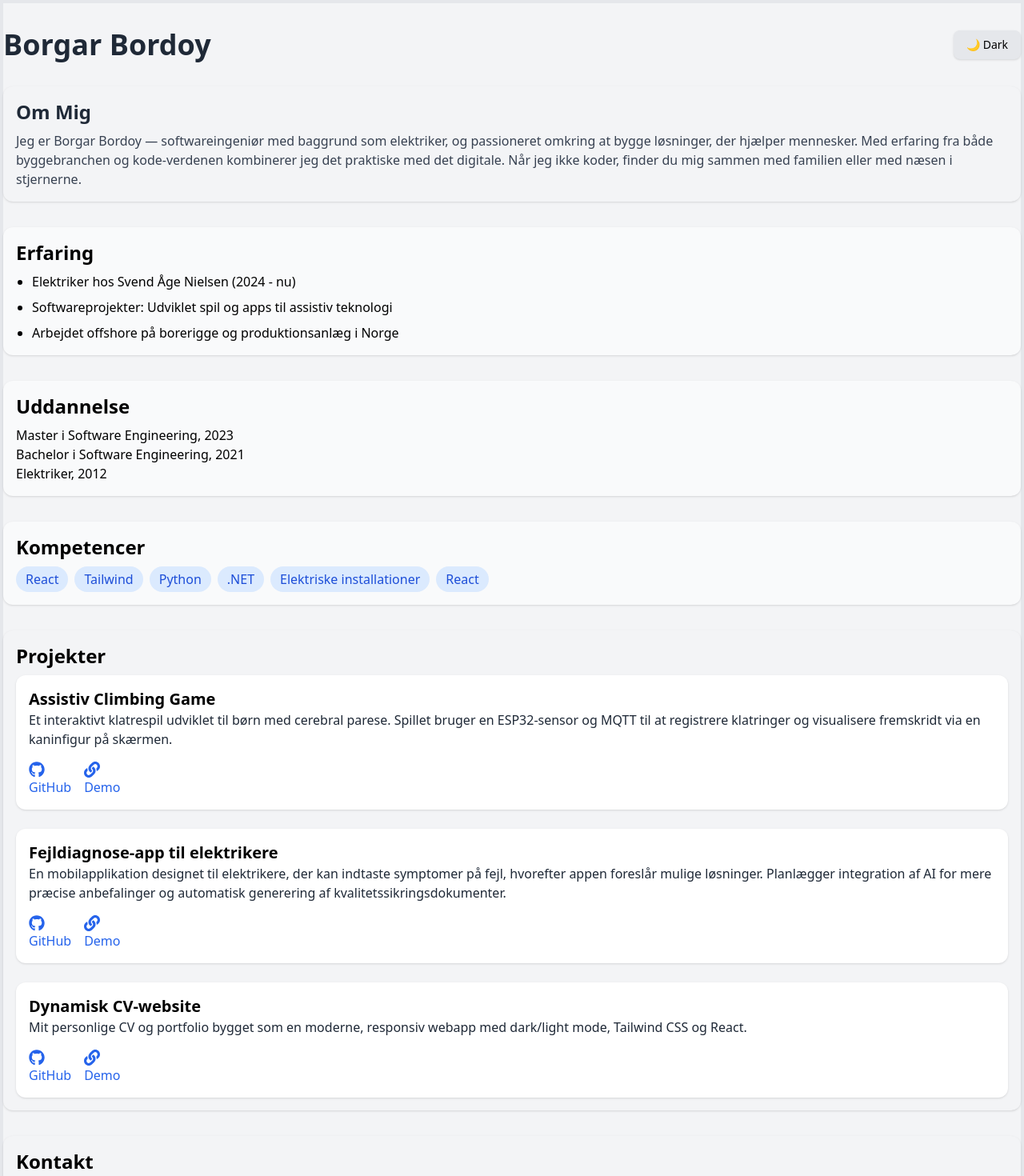
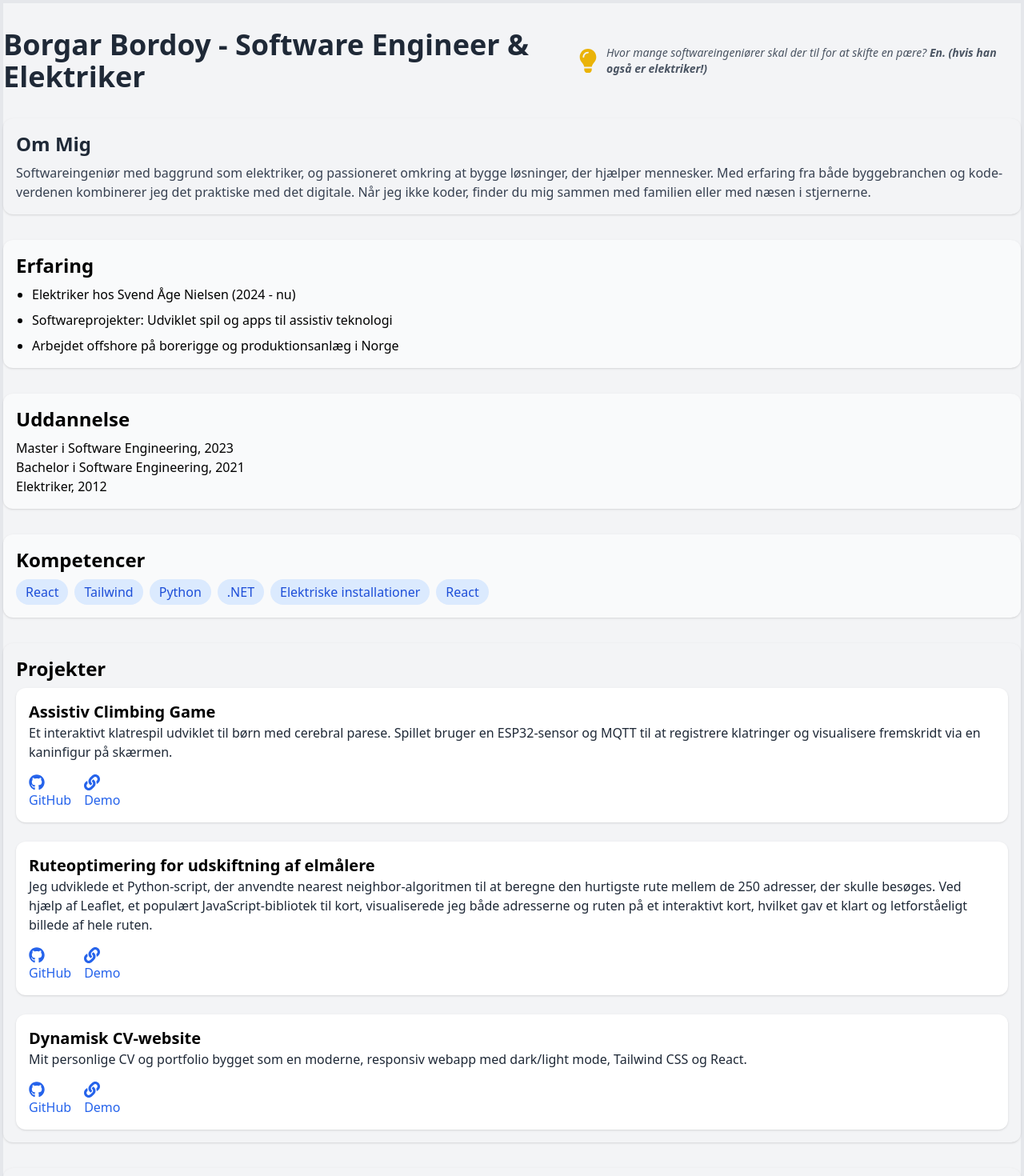
Before and after one commit to bobor16/mit-cv, a React (Create React App) app: page / in a window 1280 px wide. Shown: the top 1470 px of the page at 80% size. Built offline with nearby package versions, Linux system fonts and the light colour scheme.

Commit message:
added a more data

```diff
--- a/src/App.js
+++ b/src/App.js
@@ -18,7 +18,6 @@ function App() {
       <Projects />
       <Contact />
       <Footer />
-
     </div>
   );
 }
--- a/src/components/About.jsx
+++ b/src/components/About.jsx
@@ -3,8 +3,9 @@ function About() {
       <section className="my-8 p-4 bg-gray-100 dark:bg-gray-800 rounded-xl shadow">
         <h2 className="text-2xl font-semibold mb-2 text-gray-800 dark:text-white">Om Mig</h2>
         <p className="text-gray-700 dark:text-gray-300">
-        Jeg er Borgar Bordoy — softwareingeniør med baggrund som elektriker, og passioneret omkring at bygge løsninger, der hjælper mennesker. Med erfaring fra både byggebranchen og kode-verdenen kombinerer jeg det praktiske med det digitale.
-        Når jeg ikke koder, finder du mig sammen med familien eller med næsen i stjernerne.        </p>
+        Softwareingeniør med baggrund som elektriker, og passioneret omkring at bygge løsninger, der hjælper mennesker. Med erfaring fra både byggebranchen og kode-verdenen kombinerer jeg det praktiske med det digitale.
+        Når jeg ikke koder, finder du mig sammen med familien eller med næsen i stjernerne.
+        </p>
       </section>
     );
   }
--- a/src/components/Header.jsx
+++ b/src/components/Header.jsx
@@ -1,4 +1,5 @@
 import { useState, useEffect } from "react";
+import { FaLightbulb } from "react-icons/fa";
 
 function Header() {
   const [darkMode, setDarkMode] = useState(false);
@@ -12,14 +13,25 @@ function Header() {
   }, [darkMode]);
 
   return (
-    <header className="flex justify-between items-center my-8">
-      <h1 className="text-4xl font-bold text-gray-800 dark:text-white">Borgar Bordoy</h1>
-      <button
-        onClick={() => setDarkMode(!darkMode)}
-        className="px-4 py-2 bg-gray-200 dark:bg-gray-700 rounded-lg shadow text-sm"
-      >
-        {darkMode ? "☀️ Light" : "🌙 Dark"}
-      </button>
+    <header className="flex flex-col sm:flex-row justify-between items-center my-8 space-y-4 sm:space-y-0">
+      <h1 className="text-4xl font-bold text-gray-800 dark:text-white text-center sm:text-left">
+        Borgar Bordoy - Software Engineer & Elektriker
+      </h1>
+
+      {/* Dark mode toggle med pære og joke */}
+      <div className="flex items-center space-x-2">
+        <button
+          onClick={() => setDarkMode(!darkMode)}
+          className="text-yellow-500 dark:text-gray-400 text-3xl transition-transform duration-300 hover:scale-110"
+          aria-label="Toggle Dark Mode"
+        >
+          <FaLightbulb />
+        </button>
+        <span className="italic text-sm text-gray-600 dark:text-gray-300 hidden sm:inline">
+          Hvor mange softwareingeniører skal der til for at skifte en pære?{" "}
+          <strong>En. (hvis han også er elektriker!)</strong>
+        </span>
+      </div>
     </header>
   );
 }
--- a/src/components/Projects.jsx
+++ b/src/components/Projects.jsx
@@ -25,12 +25,11 @@ function Projects() {
 
         {/* Projekt 2 */}
         <div className="bg-white dark:bg-gray-700 rounded-xl p-4 shadow">
-          <h3 className="text-xl font-semibold dark:text-white">Fejldiagnose-app til elektrikere</h3>
+          <h3 className="text-xl font-semibold dark:text-white">Ruteoptimering for udskiftning af elmålere</h3>
           <p className="text-gray-800 dark:text-gray-200">
-            En mobilapplikation designet til elektrikere, der kan indtaste symptomer på fejl, hvorefter appen foreslår mulige løsninger. Planlægger integration af AI for mere præcise anbefalinger og automatisk generering af kvalitetssikringsdokumenter.
-          </p>
+          Jeg udviklede et Python-script, der anvendte nearest neighbor-algoritmen til at beregne den hurtigste rute mellem de 250 adresser, der skulle besøges. Ved hjælp af Leaflet, et populært JavaScript-bibliotek til kort, visualiserede jeg både adresserne og ruten på et interaktivt kort, hvilket gav et klart og letforståeligt billede af hele ruten.          </p>
           <div className="flex space-x-4 mt-4">
-            <a href="https://github.com/bobor16" className="text-blue-600 dark:text-blue-400 hover:text-blue-800 dark:hover:text-blue-200">
+            <a href="https://github.com/bobor16/route-optimation" className="text-blue-600 dark:text-blue-400 hover:text-blue-800 dark:hover:text-blue-200">
               <FaGithub size={20} />
               GitHub
             </a>
@@ -48,7 +47,7 @@ function Projects() {
             Mit personlige CV og portfolio bygget som en moderne, responsiv webapp med dark/light mode, Tailwind CSS og React.
           </p>
           <div className="flex space-x-4 mt-4">
-            <a href="https://github.com/bobor16" className="text-blue-600 dark:text-blue-400 hover:text-blue-800 dark:hover:text-blue-200">
+            <a href="https://github.com/bobor16/mit-cv" className="text-blue-600 dark:text-blue-400 hover:text-blue-800 dark:hover:text-blue-200">
               <FaGithub size={20} />
               GitHub
             </a>
```
